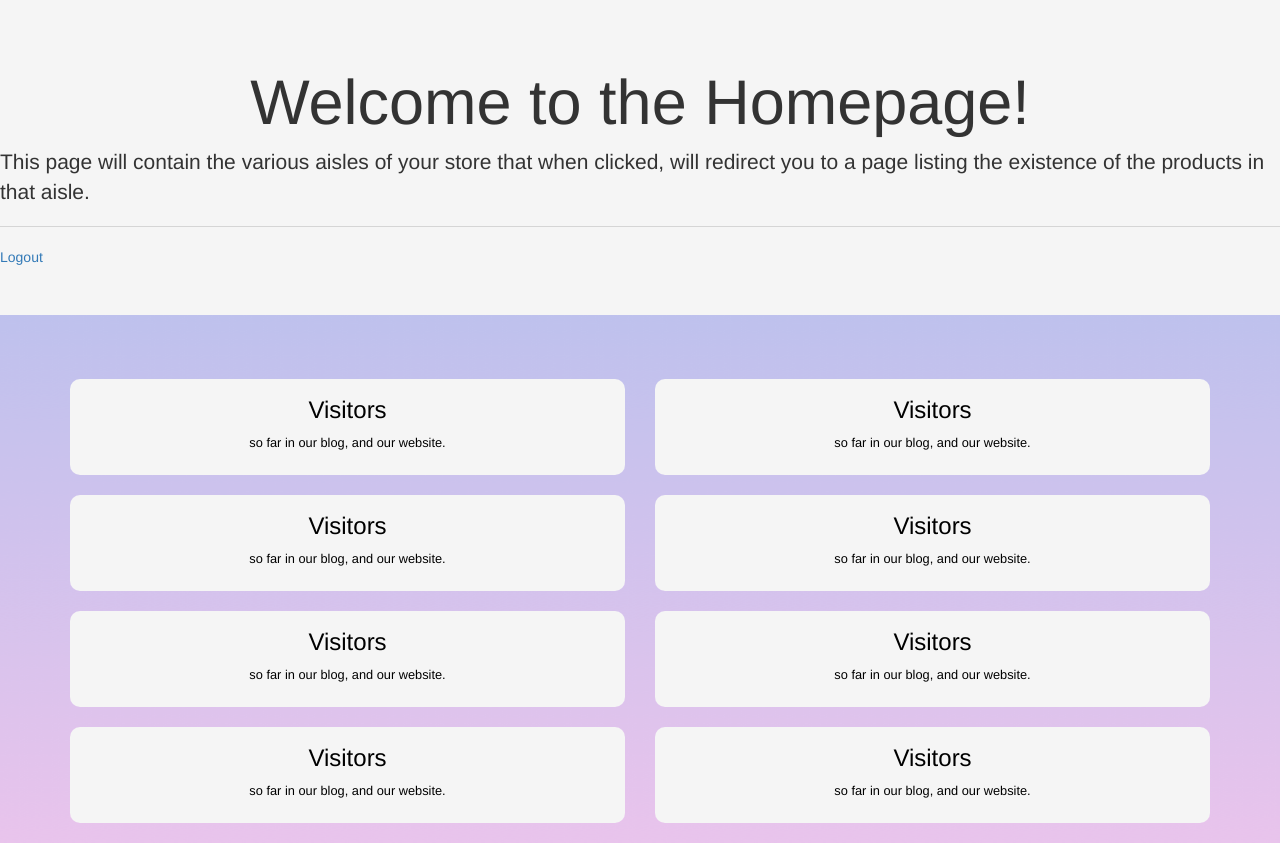
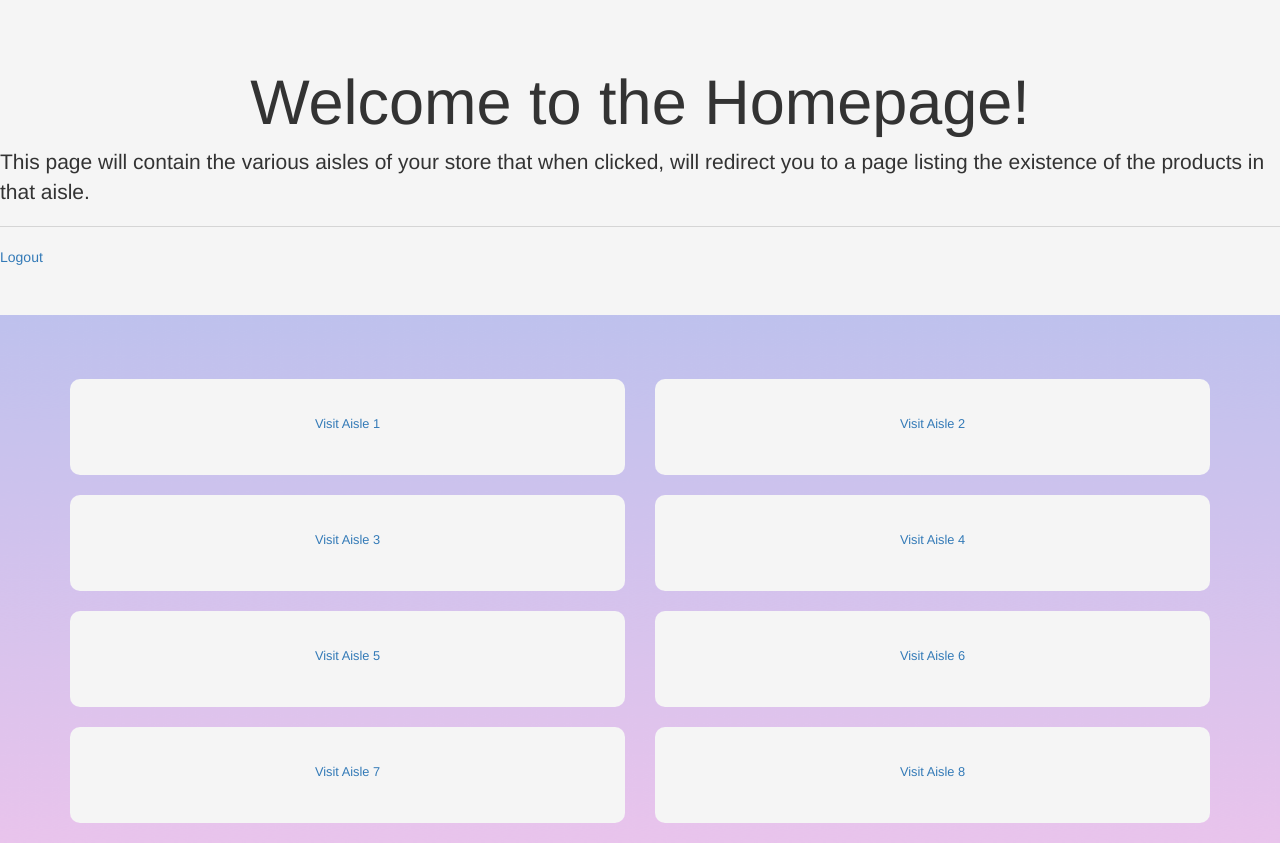
Before and after one commit to ADing4818/18_500_S22_allend, a Flask app: page /homepage in a window 1280 px wide. Run offline with Flask 2, Linux system fonts and the light colour scheme; a user stored in the database is signed in; some libraries are stand-ins or nearby versions.

Commit message:
Now, the items that the users chose will be listed in aisle 1 of the store that can be accessed from the homepage.

```diff
--- a/where's_the_milk/app.py
+++ b/where's_the_milk/app.py
@@ -51,8 +51,17 @@ global_items = ["soda", "milk", "chips", "egg", "bread", "cereal", "water",
                 "peanut_butter", "oreos", "orange", "apple", "lemon", "tomato",
                 "potato", "broccoli"]
 
-# List of aisles in given store with a placeholder of 8 for now
-aisles = [1, 2, 3, 4, 5, 6, 7, 8]
+# Dictionary of aisles:item(s) in given store with a placeholder of 8 for now
+aisles_items = {
+  "1": [],
+  "2": [],
+  "3": [],
+  "4": [],
+  "5": [],
+  "6": [],
+  "7": [],
+  "8": []
+}
 
 ########################################################################
 #### Models
@@ -150,6 +159,7 @@ def signup():
   # validating that the form was submitted and that the fields were verified
   if form.validate_on_submit():
     username = form.username.data
+    # the password is encrypted as method|salt|hash (hash is created with password + random salt)
     hashed_password = generate_password_hash(form.password.data, method='sha256')
     hashed_confirm_password = form.confirm_password.data
     email_address = form.email_address.data
@@ -191,6 +201,10 @@ def items():
         # check if each item was checked off, and if so, check for validation and add to list of items users picked
         chosen_items.append(item)
 
+    # Adds items to aisles_items dictionary and sends the new user to the homepage
+    aisles_items["1"].extend(chosen_items)
+    return render_template('homepage.html')
+
   return render_template('items.html', form=form)
 
 # Homepage (i.e. Dashboard)
@@ -199,6 +213,14 @@ def items():
 @login_required
 def homepage():
   return render_template('homepage.html')
+
+# This is the page where the user can see the presence of items after object detection
+@app.route("/items_presence/<aisle_number>", methods=["GET", "POST"])
+@login_required
+def items_presence(aisle_number):
+  # TO-DO: Store list of items depending on the user in the db
+  # TO-DO: Have an edit feature for list of items
+  return render_template('items_presence.html', aisles_items=aisles_items[aisle_number])
 
 # Method to logout a user and return them to the login page
 @app.route("/logout")
--- a/where's_the_milk/static/css/homepage_style.css
+++ b/where's_the_milk/static/css/homepage_style.css
@@ -34,7 +34,7 @@ html, body {
 }
 .tile-progress .tile-header {
   padding: 15px 20px;
-  padding-bottom: 40px;
+  padding-bottom: 20px;
 }
 .tile-progress .tile-progressbar {
   height: 2px;
--- a/where's_the_milk/templates/homepage.html
+++ b/where's_the_milk/templates/homepage.html
@@ -28,37 +28,29 @@
         <div class="col-lg-6">
           <div class="tile-progress tile-1">
             <div class="tile-header">
-              <h3>Visitors</h3>
-              <span>so far in our blog, and our website.</span>
+              <a href="{{ url_for('items_presence', aisle_number='1') }}">Visit Aisle 1</a>
             </div>
-
           </div>
         </div>
         <div class="col-lg-6">
           <div class="tile-progress tile-2">
             <div class="tile-header">
-              <h3>Visitors</h3>
-              <span>so far in our blog, and our website.</span>
+              <a href="{{ url_for('items_presence', aisle_number='2') }}">Visit Aisle 2</a>
             </div>
-
           </div>
         </div>
         <div class="col-lg-6">
           <div class="tile-progress tile-3">
             <div class="tile-header">
-              <h3>Visitors</h3>
-              <span>so far in our blog, and our website.</span>
+              <a href="{{ url_for('items_presence', aisle_number='3') }}">Visit Aisle 3</a>
             </div>
-
           </div>
         </div>
         <div class="col-lg-6">
           <div class="tile-progress tile-4">
             <div class="tile-header">
-              <h3>Visitors</h3>
-              <span>so far in our blog, and our website.</span>
+              <a href="{{ url_for('items_presence', aisle_number='4') }}">Visit Aisle 4</a>
             </div>
-
           </div>
         </div>
       </div>
@@ -66,33 +58,28 @@
           <div class="col-lg-6">
           <div class="tile-progress tile-5">
             <div class="tile-header">
-              <h3>Visitors</h3>
-              <span>so far in our blog, and our website.</span>
+              <a href="{{ url_for('items_presence', aisle_number='5') }}">Visit Aisle 5</a>
             </div>
-
           </div>
         </div>
         <div class="col-lg-6">
           <div class="tile-progress tile-6">
             <div class="tile-header">
-              <h3>Visitors</h3>
-              <span>so far in our blog, and our website.</span>
+              <a href="{{ url_for('items_presence', aisle_number='6') }}">Visit Aisle 6</a>
             </div>
           </div>
         </div>
         <div class="col-lg-6">
           <div class="tile-progress tile-7">
             <div class="tile-header">
-              <h3>Visitors</h3>
-              <span>so far in our blog, and our website.</span>
+              <a href="{{ url_for('items_presence', aisle_number='7') }}">Visit Aisle 7</a>
             </div>
           </div>
         </div>
         <div class="col-lg-6">
           <div class="tile-progress tile-8">
             <div class="tile-header">
-              <h3>Visitors</h3>
-              <span>so far in our blog, and our website.</span>
+              <a href="{{ url_for('items_presence', aisle_number='8') }}">Visit Aisle 8</a>
             </div>
           </div>
         </div>
```
Also changed, not shown: where's_the_milk/templates/items_presence.html (added, +16 -0 lines), where's_the_milk/main.db.
